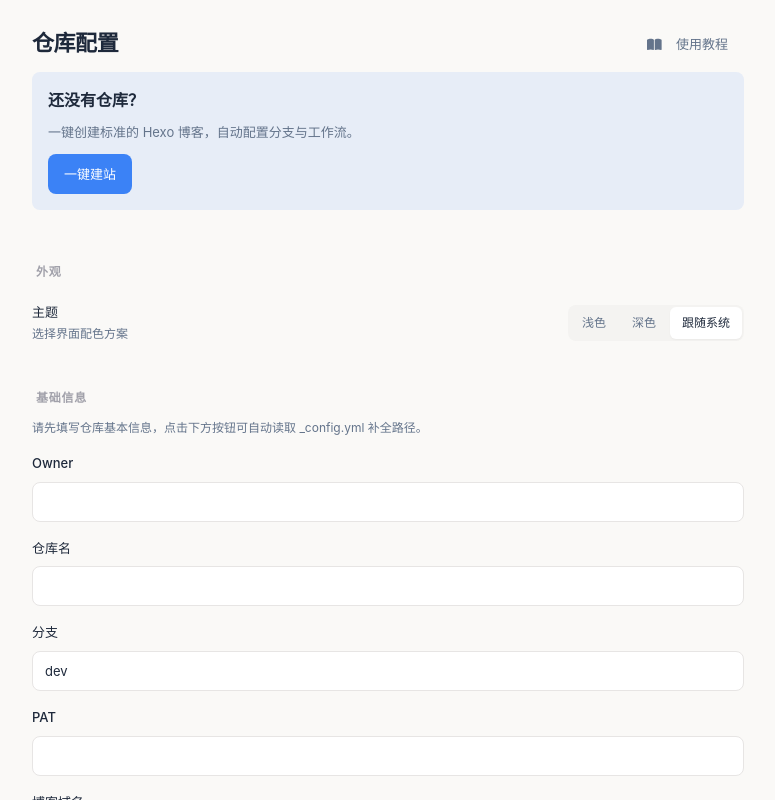
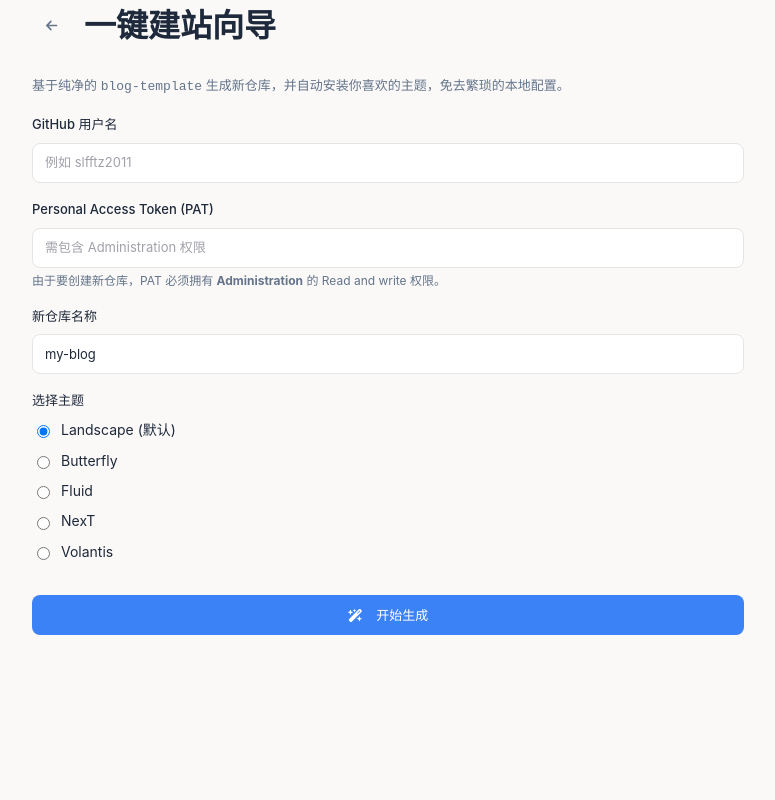
Before and after one commit to slfftz2011/blog-editor, a React (Vite) app: page / in a window 1280 px wide. Both pictures are taken after a click on the button "一键建站". Shown: the top 800 px of the page, without its empty margins (252-1027 px from the left). Built offline with nearby package versions, Linux system fonts and the light colour scheme.

Commit message:
fix: 创建仓库逻辑

```diff
--- a/src/App.tsx
+++ b/src/App.tsx
@@ -62,14 +62,14 @@ export default function App() {
     )
   }
 
-  if (page.name === 'create-repo' && config) {
+    // 在 App.tsx 中：
+    if (page.name === 'create-repo') {
       return (
         <div className="animate-fade-in" key="create-repo">
           <CreateRepoPage
-          config={config}
-          onBack={() => setPage({ name: 'settings' })}
-          onCreated={newRepoName => {
-            const newConfig = { ...config, repo: newRepoName }
+            initial={config}
+            onBack={() => setPage(config ? { name: 'settings' } : { name: 'settings' })}
+            onCreated={newConfig => {
               setConfig(newConfig)
               saveConfig(newConfig)
               setPage({ name: 'files' })
--- a/src/pages/CreateRepoPage.tsx
+++ b/src/pages/CreateRepoPage.tsx
@@ -7,35 +7,61 @@ import { FontAwesomeIcon } from '@fortawesome/react-fontawesome'
 import { faWandMagicSparkles, faArrowLeft } from '@fortawesome/free-solid-svg-icons'
 
 interface Props {
-  config: RepoConfig
+  initial: RepoConfig | null
   onBack: () => void
-  onCreated: (newRepoName: string) => void
+  onCreated: (newConfig: RepoConfig) => void
 }
 
-export default function CreateRepoPage({ config, onBack, onCreated }: Props) {
+export default function CreateRepoPage({ initial, onBack, onCreated }: Props) {
   const toast = useToast()
+
+  // 允许用户在这里输入凭证
+  const [owner, setOwner] = useState(initial?.owner || '')
+  const [token, setToken] = useState(initial?.token || '')
+
   const [repoName, setRepoName] = useState('my-blog')
   const [selectedTheme, setSelectedTheme] = useState<ThemeOption>(THEME_MARKET[0])
   const [loading, setLoading] = useState(false)
   const [error, setError] = useState<string | null>(null)
 
   async function handleCreate() {
-    if (!repoName.trim()) return setError('请输入仓库名称')
+    if (!owner.trim() || !token.trim()) {
+      setError('请先填写 GitHub 用户名和 PAT')
+      return
+    }
+    if (!repoName.trim()) {
+      setError('请输入新仓库的名称')
+      return
+    }
     const safeName = repoName.trim().replace(/[^a-zA-Z0-9_-]/g, '-')
 
     setLoading(true)
     setError(null)
     try {
+      // 用表单里的凭证构建一个临时配置
+      const tmpConfig: RepoConfig = {
+        ...(initial || {}),
+        owner: owner.trim(),
+        token: token.trim(),
+        repo: safeName,
+        branch: 'dev', // 模板默认生成 dev
+        root: '/',
+        postsPath: 'source/_posts',
+        imageDir: 'source/images',
+        imageUrlPrefix: '/img',
+        pagesBaseUrl: `https://${owner.trim()}.github.io`,
+      } as RepoConfig
+
       toast.show('正在创建仓库…', 'info')
-      await createBlogFromTemplate(config, safeName)
+      await createBlogFromTemplate(tmpConfig, safeName)
 
       if (selectedTheme.id !== 'landscape') {
         toast.show(`正在安装主题 ${selectedTheme.name}…`, 'info')
-        await installTheme(config, safeName, selectedTheme)
+        await installTheme(tmpConfig, safeName, selectedTheme)
       }
 
       toast.show('建站成功！', 'success')
-      onCreated(safeName)
+      onCreated(tmpConfig)
     } catch (e: any) {
       setError(e.message)
       toast.show(`失败：${e.message}`, 'error')
@@ -51,14 +77,24 @@ export default function CreateRepoPage({ config, onBack, onCreated }: Props) {
           <button className="btn btn--icon btn--ghost" onClick={onBack}>
             <FontAwesomeIcon icon={faArrowLeft} />
           </button>
-          <h1 className="page-title" style={{ flex: 1 }}>一键建站</h1>
+          <h1 className="page-title" style={{ flex: 1 }}>一键建站向导</h1>
         </header>
 
         <div className="card">
-          <h2 style={{ fontSize: 18, margin: '0 0 var(--space-2)' }}>创建新的 Hexo 博客</h2>
-          <p className="text-secondary text-sm" style={{ marginBottom: 'var(--space-4)' }}>
-            基于 <code>{config.owner}/blog-template</code> 生成仓库，并自动安装你选择的主题。
+          <p className="text-secondary text-sm" style={{ marginBottom: 'var(--space-4)', lineHeight: 1.6 }}>
+            基于纯净的 <code>blog-template</code> 生成新仓库，并自动安装你喜欢的主题，免去繁琐的本地配置。
           </p>
+
+          <div className="field">
+            <label className="field__label">GitHub 用户名</label>
+            <input className="input" value={owner} onChange={e => setOwner(e.target.value)} placeholder="例如 slfftz2011" />
+          </div>
+
+          <div className="field">
+            <label className="field__label">Personal Access Token (PAT)</label>
+            <input className="input" type="password" value={token} onChange={e => setToken(e.target.value)} placeholder="需包含 Administration 权限" />
+            <p className="field__hint">由于要创建新仓库，PAT 必须拥有 <b>Administration</b> 的 Read and write 权限。</p>
+          </div>
 
           <div className="field">
             <label className="field__label">新仓库名称</label>
@@ -69,7 +105,7 @@ export default function CreateRepoPage({ config, onBack, onCreated }: Props) {
             <label className="field__label">选择主题</label>
             <div style={{ display: 'flex', flexDirection: 'column', gap: 8 }}>
               {THEME_MARKET.map(t => (
-                <label key={t.id} style={{ display: 'flex', alignItems: 'center', gap: 8 }}>
+                <label key={t.id} style={{ display: 'flex', alignItems: 'center', gap: 8, fontSize: 14 }}>
                   <input
                     type="radio"
                     name="theme"
@@ -82,11 +118,11 @@ export default function CreateRepoPage({ config, onBack, onCreated }: Props) {
             </div>
           </div>
 
-          {error && <div className="alert alert--error">{error}</div>}
+          {error && <div className="alert alert--error" style={{ marginTop: 'var(--space-3)' }}>{error}</div>}
 
-          <button className="btn btn--primary" onClick={handleCreate} disabled={loading} style={{ width: '100%' }}>
+          <button className="btn btn--primary" onClick={handleCreate} disabled={loading} style={{ width: '100%', marginTop: 'var(--space-4)' }}>
             <FontAwesomeIcon icon={faWandMagicSparkles} style={{ marginRight: 6 }} />
-            {loading ? '生成中…' : '开始生成'}
+            {loading ? '正在建站，请稍候…' : '开始生成'}
           </button>
         </div>
       </div>
--- a/src/pages/SettingsPage.tsx
+++ b/src/pages/SettingsPage.tsx
@@ -4,7 +4,7 @@ import { saveConfig, defaultConfig } from '../lib/storage'
 import { testConnection, fetchHexoConfig } from '../lib/github'
 import { useTheme } from '../lib/theme'
 import { FontAwesomeIcon } from '@fortawesome/react-fontawesome'
-import { faBookOpen, faBolt } from '@fortawesome/free-solid-svg-icons'
+import { faBookOpen, faBolt, faWandMagicSparkles } from '@fortawesome/free-solid-svg-icons'
 
 interface Props {
   initial: RepoConfig | null
@@ -70,25 +70,15 @@ export default function SettingsPage({ initial, onSaved, onCancel, onHelp, onOpe
       <div className="content-col">
         <header className="settings-header">
           <h1 className="settings-title">仓库配置</h1>
-          {onHelp && (
+          <div style={{ display: 'flex', gap: 'var(--space-2)' }}>
+            <button className="btn btn--outline" onClick={onOpenCreateRepo}>
+              <FontAwesomeIcon icon={faWandMagicSparkles} style={{ marginRight: 6 }} /> 一键建站
+            </button>
             <button className="btn btn--ghost" onClick={onHelp}>
-              <FontAwesomeIcon icon={faBookOpen} style={{ marginRight: 6 }} /> 使用教程
+              <FontAwesomeIcon icon={faBookOpen} style={{ marginRight: 6 }} /> 帮助
             </button>
-          )}
+          </div>
         </header>
-
-        <div style={{
-          marginBottom: 'var(--space-5)', padding: 'var(--space-4)',
-          background: 'var(--accent-soft)', borderRadius: 'var(--radius)',
-        }}>
-          <h3 style={{ margin: '0 0 var(--space-2)', fontSize: 'var(--text-base)' }}>还没有仓库？</h3>
-          <p className="text-secondary text-sm" style={{ margin: '0 0 var(--space-3)' }}>
-            一键创建标准的 Hexo 博客，自动配置分支与工作流。
-          </p>
-          <button className="btn btn--primary" onClick={onOpenCreateRepo}>
-            一键建站
-          </button>
-        </div>
 
         {/* 外观 */}
         <section className="settings-group">
```
Lines whose indentation alone changed are shown as unchanged.
